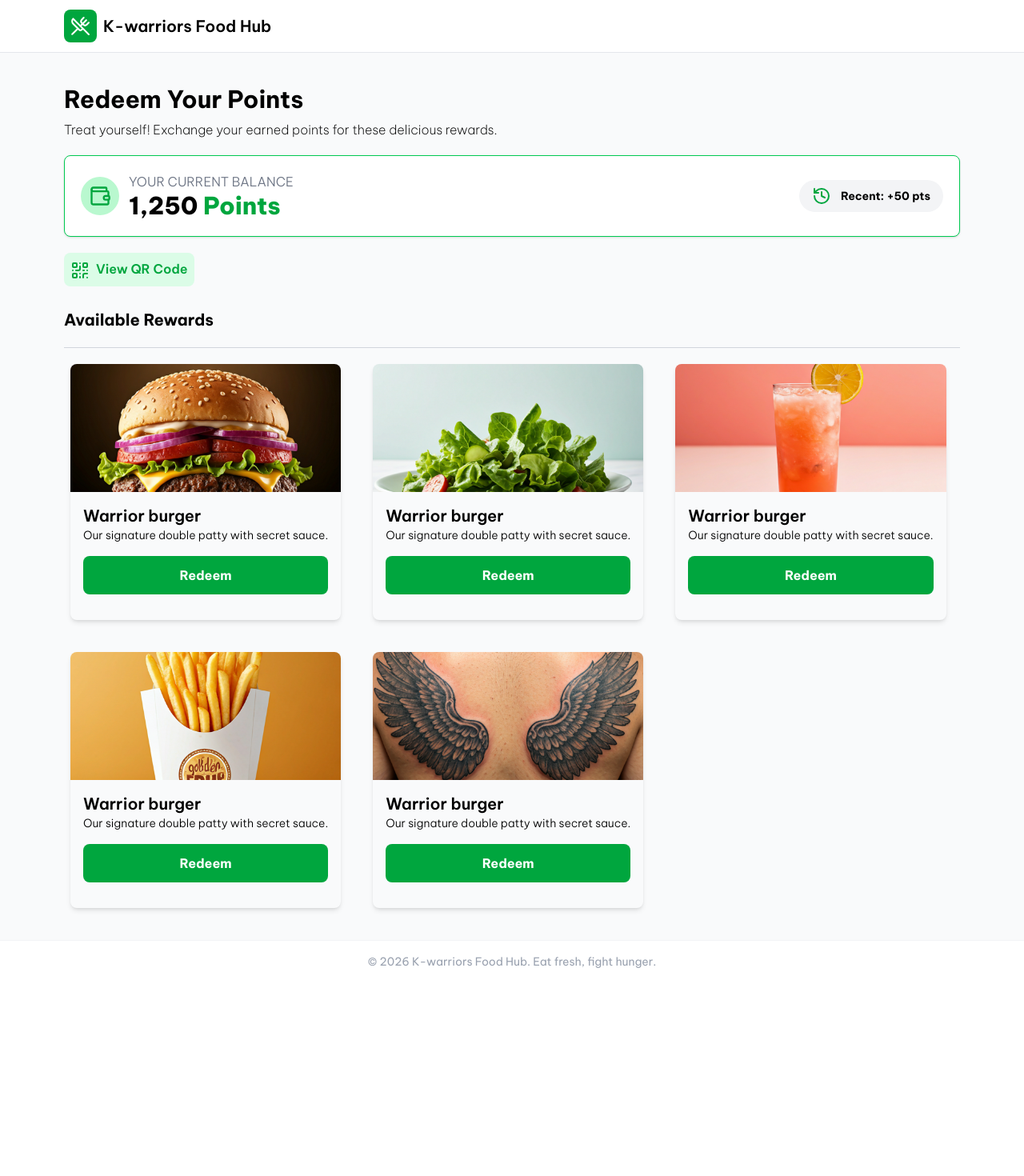
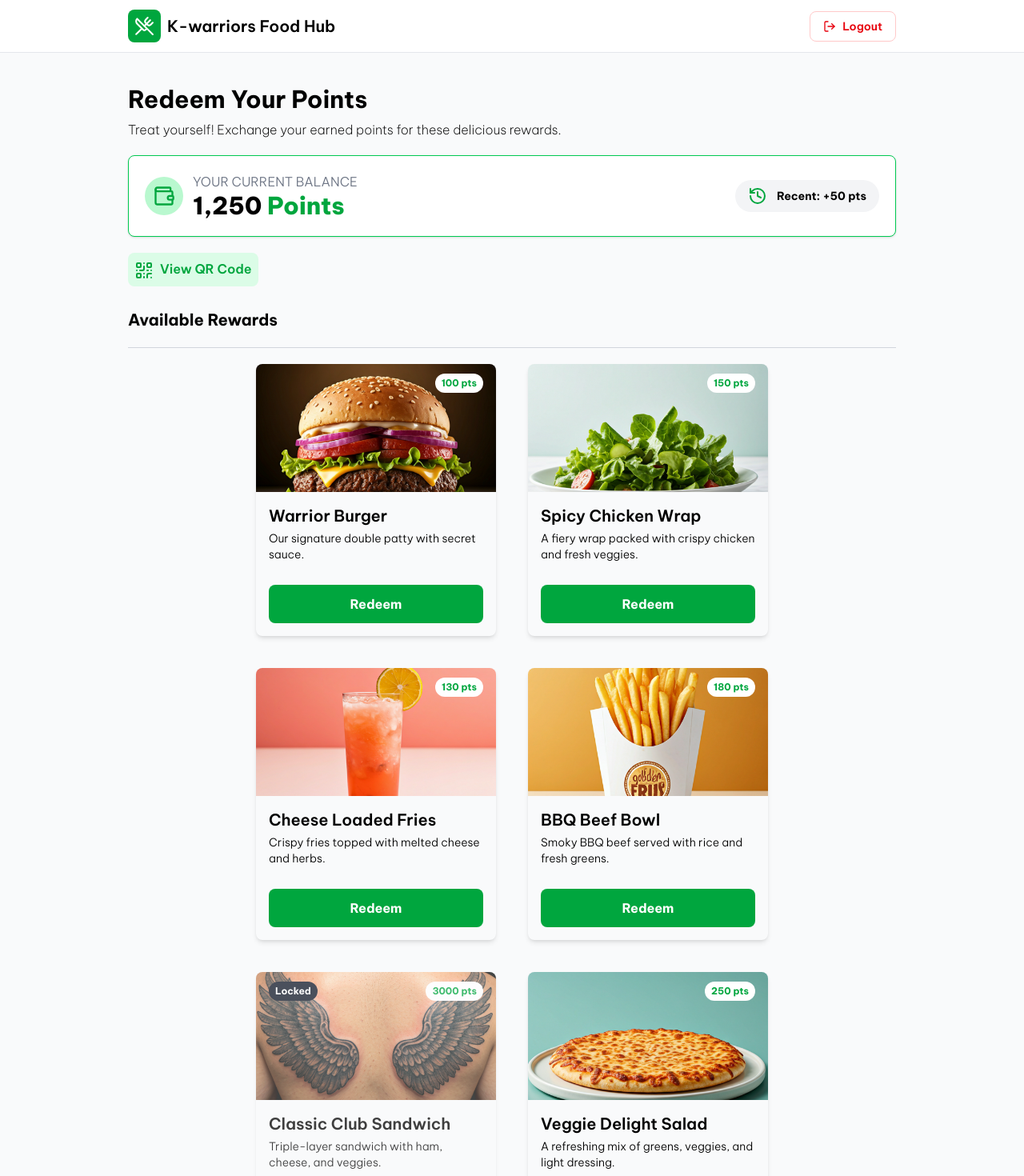
Before and after one commit to Rejancortess/Food-Hub-Loyalty-System, a React (Vite) app: page /client/dashboard in a window 1280 px wide. Shown: the top 1470 px of the page at 80% size. Before the commit the page ends 1228 px from the top, so only its background shows below. Built offline with nearby package versions, Linux system fonts and the light colour scheme; no server answers; sample sign-in values are in the browser's storage.

Commit message:
Add client dashboard

```diff
--- a/src/components/client/FoodCard.tsx
+++ b/src/components/client/FoodCard.tsx
@@ -1,17 +1,43 @@
 import Button from "../ui/Button";
 
-const FoodCard = ({ img }: { img: string }) => {
+type FoodCardProps = {
+  img: string;
+  points: number;
+  name: string;
+  description: string;
+  isLocked?: boolean;
+};
+
+const FoodCard = ({
+  img,
+  points,
+  name,
+  description,
+  isLocked = false,
+}: FoodCardProps) => {
   return (
-    <div className=" rounded-lg shadow-md overflow-hidden h-80 flex flex-col max-w-100">
-      <div className="h-1/2">
+    <div
+      className={`rounded-lg shadow-md overflow-hidden h-[340px] w-[300px] flex flex-col ${
+        isLocked ? "opacity-75" : ""
+      }`}
+    >
+      <div className="h-40 relative">
         <img src={img} className="w-full h-full object-cover" alt="Food" />
+        <span className="absolute top-3 right-4 bg-white text-green-600 text-xs font-bold px-2 py-1 rounded-full">
+          {points} pts
+        </span>
+        {isLocked && (
+          <span className="absolute top-3 left-4 bg-gray-900 text-white text-xs font-bold px-2 py-1 rounded-full">
+            Locked
+          </span>
+        )}
       </div>
-      <div className="h-1/2 p-4">
-        <p className="font-semibold text-xl">Warrior burger</p>
-        <p className="text-sm font-light">
-          Our signature double patty with secret sauce.
-        </p>
-        <Button>Redeem</Button>
+      <div className="flex-1 p-4 flex flex-col">
+        <p className="font-semibold text-xl">{name}</p>
+        <p className="text-sm font-light mt-1 h-10 overflow-hidden">{description}</p>
+        <Button className="mt-auto" disabled={isLocked}>
+          {isLocked ? "Locked" : "Redeem"}
+        </Button>
       </div>
     </div>
   );
--- a/src/components/public/Header.tsx
+++ b/src/components/public/Header.tsx
@@ -1,8 +1,33 @@
-import { UtensilsCrossed } from "lucide-react";
+import { useState } from "react";
+import { UtensilsCrossed, LogOut } from "lucide-react";
+import { useNavigate } from "react-router-dom";
+import { PATHS } from "../../app/config/constants";
+import { useAuth } from "../../app/providers/AuthProvider";
+import { logout as logoutUser } from "../../features/auth/api";
 
-const Header = () => {
+type HeaderProps = {
+  showLogout?: boolean;
+};
+
+const Header = ({ showLogout = false }: HeaderProps) => {
+  const navigate = useNavigate();
+  const { logout } = useAuth();
+  const [isLoggingOut, setIsLoggingOut] = useState(false);
+
+  async function handleLogout() {
+    setIsLoggingOut(true);
+    try {
+      await logoutUser();
+    } finally {
+      logout();
+      navigate(PATHS.LOGIN, { replace: true });
+      setIsLoggingOut(false);
+    }
+  }
+
   return (
-    <header className="sm:px-20 px-5 py-3 border-b border-gray-200">
+    <header className="sm:px-40 px-10 py-3 border-b border-gray-200">
+      <div className="flex items-center justify-between gap-4">
         <div className="flex items-center gap-2">
           <div className="bg-green-600 p-2 rounded-lg">
             <UtensilsCrossed size={25} className="text-white" />
@@ -11,6 +36,18 @@ const Header = () => {
             K-warriors Food Hub
           </span>
         </div>
+        {showLogout && (
+          <button
+            type="button"
+            onClick={handleLogout}
+            disabled={isLoggingOut}
+            className="border border-red-200 text-red-600 hover:bg-red-50 px-4 py-2 rounded-lg font-semibold text-sm flex items-center gap-2 disabled:opacity-60 disabled:cursor-not-allowed"
+          >
+            <LogOut size={16} />
+            {isLoggingOut ? "Logging out..." : "Logout"}
+          </button>
+        )}
+      </div>
     </header>
   );
 };
--- a/src/layouts/ClientLayout.tsx
+++ b/src/layouts/ClientLayout.tsx
@@ -5,8 +5,8 @@ import { Outlet } from "react-router-dom";
 const ClientLayout = () => {
   return (
     <div className="min-h-screen flex flex-col">
-      <Header />
-      <main className="sm:px-20 px-5 flex-1 bg-gray-50">
+      <Header showLogout />
+      <main className="sm:px-40 px-10 flex-1 bg-gray-50">
         <Outlet />
       </main>
       <Footer />
--- a/src/pages/client/ClientDasboard.tsx
+++ b/src/pages/client/ClientDasboard.tsx
@@ -6,16 +6,59 @@ import Food2 from "../../assets/food/food-2.png";
 import Food3 from "../../assets/food/food-3.png";
 import Food4 from "../../assets/food/food-4.png";
 import Food5 from "../../assets/food/food-5.png";
+import Food6 from "../../assets/food/food-6.png";
+import Food7 from "../../assets/food/food-7.png";
+
 import { QrCode } from "lucide-react";
 
 const ClientDashboard = () => {
-  const FoodImage = {
-    Food1,
-    Food2,
-    Food3,
-    Food4,
-    Food5,
-  };
+  const freeFood = [
+    {
+      img: Food1,
+      points: 100,
+      name: "Warrior Burger",
+      description: "Our signature double patty with secret sauce.",
+    },
+    {
+      img: Food2,
+      points: 150,
+      name: "Spicy Chicken Wrap",
+      description: "A fiery wrap packed with crispy chicken and fresh veggies.",
+    },
+    {
+      img: Food3,
+      points: 130,
+      name: "Cheese Loaded Fries",
+      description: "Crispy fries topped with melted cheese and herbs.",
+    },
+    {
+      img: Food4,
+      points: 180,
+      name: "BBQ Beef Bowl",
+      description: "Smoky BBQ beef served with rice and fresh greens.",
+    },
+    {
+      img: Food5,
+      points: 3000,
+      name: "Classic Club Sandwich",
+      description: "Triple-layer sandwich with ham, cheese, and veggies.",
+    },
+    {
+      img: Food6,
+      points: 250,
+      name: "Veggie Delight Salad",
+      description: "A refreshing mix of greens, veggies, and light dressing.",
+    },
+    {
+      img: Food7,
+      points: 5000,
+      name: "Ultimate Feast Platter",
+      description:
+        "A grand platter featuring a bit of everything for the true food warrior.",
+    },
+  ];
+
+  const currentPoints = 1250;
 
   return (
     <div className="py-10">
@@ -36,9 +79,16 @@ const ClientDashboard = () => {
 
       <p className="mt-7 font-bold text-xl">Available Rewards</p>
       <hr className="my-5 text-gray-300" />
-      <div className="px-2 mt-5 flex flex-wrap gap-10">
-        {Object.entries(FoodImage).map(([key, value]) => (
-          <FoodCard key={key} img={value} />
+      <div className="px-2 mt-5 flex flex-wrap gap-10 justify-center">
+        {freeFood.map((food) => (
+          <FoodCard
+            key={food.name}
+            img={food.img}
+            points={food.points}
+            name={food.name}
+            description={food.description}
+            isLocked={currentPoints < food.points}
+          />
         ))}
       </div>
     </div>
```
Lines whose indentation alone changed are shown as unchanged.
